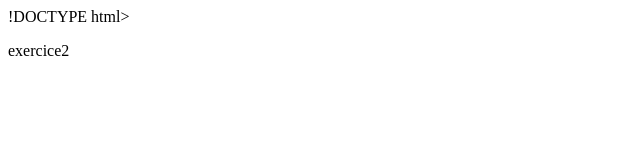
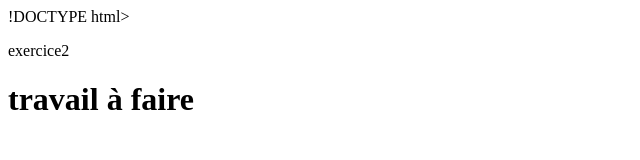
Before and after one commit to Mouminatou/git-gitflow-solo, a plain HTML site: page index.html in a window 1280 px wide. Shown: the whole page, without its empty margins (0-640 px from the left). Drawn offline with Linux system fonts and the light colour scheme.

Commit message:
index.html modifier ajouter

```diff
--- a/index.html
+++ b/index.html
@@ -7,5 +7,6 @@
 </head>
 <body>
     <p>exercice2</p>
+    <h1>travail à faire</h1>
 </body>
 </html>
```
